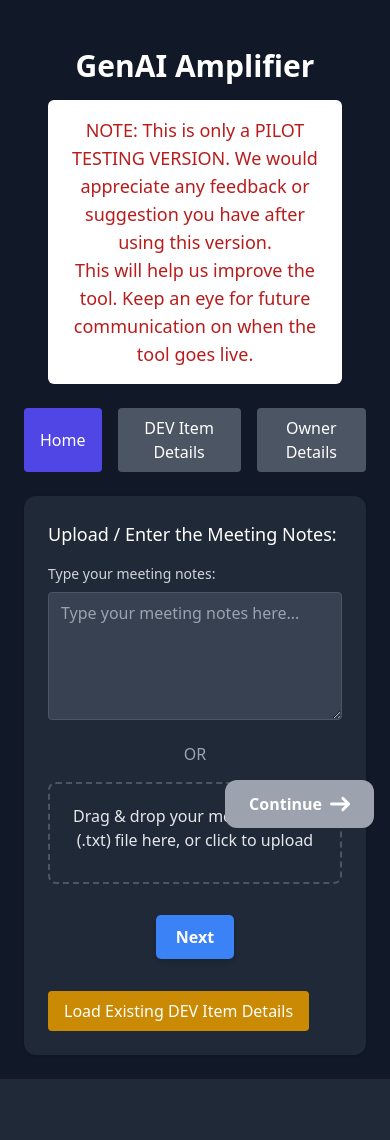
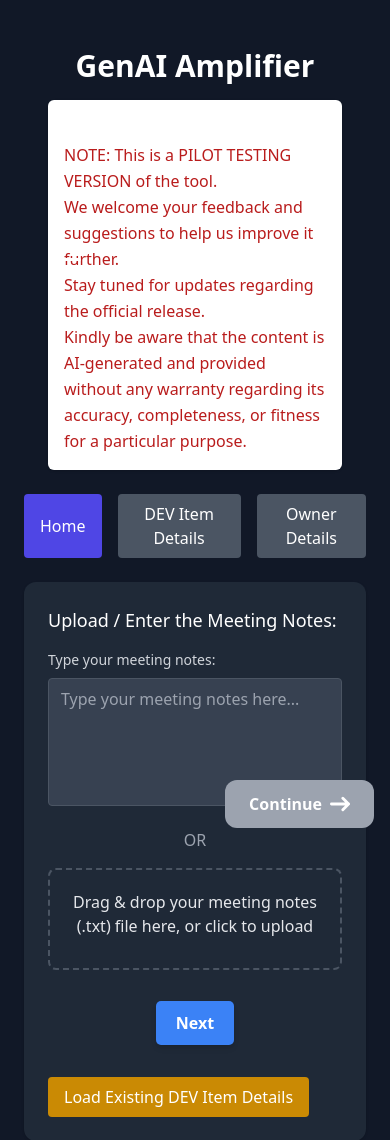
Before and after one commit to naveensomalapuri/NDBS-AIML-TEAM-GenAI-Amplifier, a FastAPI app: page / in a window 390 px wide. Shown: the top 1140 px of the page. Before the commit the page ends 1079 px from the top, so only its background shows below. Run offline with FastAPI, Linux system fonts and the light colour scheme; parts of the project's set-up code (start-up, migrations or seed data) failed here and were passed over; some libraries are stand-ins or nearby versions.

Commit message:
Update app.html
Final Hamburger updated

```diff
--- a/templates/app.html
+++ b/templates/app.html
@@ -292,54 +292,19 @@
     <button id="close-menu" class="close-menu">&times;</button>
 
     <div class="menu-section">
-      <h3>Project Version</h3>
-      <a href="#" class="menu-link" onclick="projectVersion()">
-        Version: 0.0.1v
-      </a>
+      <h3>Version: 1.0.0</h3>
     </div>
 
-
-<div class="menu-section">
-  <h3>Current Enhancements</h3>
-  <div class="dropdown-container">
-    <button class="dropdown-toggle" id="current-enhancements-toggle">
-      <span>Current Enhancements</span>
-      <span class="dropdown-arrow">▼</span>
-    </button>
-    <div class="dropdown-list" id="current-enhancements-list">
-      <div class="dropdown-item">UI/UX Improvements</div>
-      <div class="dropdown-item">AI Integration</div>
-      <div class="dropdown-item">Performance Optimization</div>
-      <div class="dropdown-item">User Authentication</div>
-      <div class="dropdown-item">API Enhancements</div>
-
-    </div>
-  </div>
-</div>
-
-<div class="menu-section">
-  <h3>Upcoming Enhancements</h3>
-  <div class="dropdown-container">
-    <button class="dropdown-toggle" id="upcoming-enhancements-toggle">
-      <span>Upcoming Enhancements</span>
-      <span class="dropdown-arrow">▼</span>
-    </button>
-    <div class="dropdown-list" id="upcoming-enhancements-list">
-      <div class="dropdown-item">SharePoint Integration</div>
-      <div class="dropdown-item">Post-regeneration section clearing</div>
-      <div class="dropdown-item">Ingesting multiple files</div>
-      <div class="dropdown-item">Automation Features</div>
-    </div>
-  </div>
-</div>
-
     <div class="menu-section">
-      <h3>Resources</h3>
+      <!-- <h3>Resources</h3> -->
+      <a href="#" class="menu-link" onclick="projectVersion()">
+        Release Document
+      </a>
       <a href="#" class="menu-link" onclick="downloadUserManual()">
-        📄 User Manual (PPT)
+        User Manual
       </a>
       <a href="#" class="menu-link" onclick="openFeedbackForm()">
-        💬 Feedback Form
+        Feedback Form
       </a>
     </div>
   </div>
@@ -357,9 +322,16 @@
   </div>
   <div class="mx-auto">
     <h1 class="text-3xl font-bold text-white text-center mb-4">GenAI Amplifier</h1>
-    <div class="bg-white p-4 rounded-md note-box">
-      <p class="text-lg text-red-700 text-center">NOTE: This is only a PILOT TESTING VERSION. We would appreciate any feedback or suggestion you have after using this version.<br>This will help us improve the tool. Keep an eye for future communication on when the tool goes live.</p>
-    </div>
+<div class="bg-white p-4 rounded-md mx-auto max-w-3xl shadow note-box">
+  <p class="text-red-700 text-left text-base whitespace-pre-line leading-relaxed">
+    NOTE: This is a PILOT TESTING VERSION of the tool.
+    We welcome your feedback and suggestions to help us improve it further.
+    Stay tuned for updates regarding the official release.
+    Kindly be aware that the content is AI-generated and provided without any warranty regarding its accuracy, completeness, or fitness for a particular purpose.
+  </p>
+</div>
+
+
   </div>
   <div class="absolute right-6 header-logo">
     <!-- Logo from static folder -->
@@ -592,45 +564,11 @@
     // Menu link functions
     function projectVersion() {
       // Replace with actual download link
-      window.open('', '_blank');
+      window.open('https://itellicloud.sharepoint.com/:b:/r/sites/US-saleshub/Shared%20Documents/06-%20Digital%20Innovations%20Internal%20Documents/Artificial%20Intelligence%20and%20Machine%20Learning%20Projects/2024%20-%20Gen%20AI%20Amplifier/GenAI%20Amplifier%20v1.0.0/PDF/Release%20Document%20-%20GenAI%20Amplifier%20v1.0.0.pdf?csf=1&web=1&e=ebCREP', '_blank');
     }
 // Add this JavaScript to your existing <script> section, after the existing menu functions
 
-// Dropdown toggle functionality
-function initializeDropdowns() {
-  const currentEnhancementsToggle = document.getElementById('current-enhancements-toggle');
-  const currentEnhancementsList = document.getElementById('current-enhancements-list');
-  const upcomingEnhancementsToggle = document.getElementById('upcoming-enhancements-toggle');
-  const upcomingEnhancementsList = document.getElementById('upcoming-enhancements-list');
 
-  // Current Enhancements dropdown
-  currentEnhancementsToggle.addEventListener('click', function() {
-    const arrow = this.querySelector('.dropdown-arrow');
-    const isOpen = currentEnhancementsList.classList.contains('open');
-
-    if (isOpen) {
-      currentEnhancementsList.classList.remove('open');
-      arrow.classList.remove('rotated');
-    } else {
-      currentEnhancementsList.classList.add('open');
-      arrow.classList.add('rotated');
-    }
-  });
-
-  // Upcoming Enhancements dropdown
-  upcomingEnhancementsToggle.addEventListener('click', function() {
-    const arrow = this.querySelector('.dropdown-arrow');
-    const isOpen = upcomingEnhancementsList.classList.contains('open');
-
-    if (isOpen) {
-      upcomingEnhancementsList.classList.remove('open');
-      arrow.classList.remove('rotated');
-    } else {
-      upcomingEnhancementsList.classList.add('open');
-      arrow.classList.add('rotated');
-    }
-  });
-}
 
 // Call the function when the page loads
 document.addEventListener('DOMContentLoaded', function() {
@@ -640,12 +578,12 @@ document.addEventListener('DOMContentLoaded', function() {
     // Menu link functions
     function downloadUserManual() {
       // Replace with actual download link
-      window.open('https://itellicloud.sharepoint.com/:p:/r/sites/US-saleshub/_layouts/15/Doc.aspx?sourcedoc=%7BC88CDC3D-62B5-4320-B09F-249149FBD4E5%7D&file=Gen%20AI%20Amplifier%20-%20User%20Manual_V1.pptx&action=edit&mobileredirect=true', '_blank');
+      window.open('https://itellicloud.sharepoint.com/:b:/r/sites/US-saleshub/Shared%20Documents/06-%20Digital%20Innovations%20Internal%20Documents/Artificial%20Intelligence%20and%20Machine%20Learning%20Projects/2024%20-%20Gen%20AI%20Amplifier/GenAI%20Amplifier%20v1.0.0/PDF/Gen%20AI%20Amplifier%20-%20User%20Manual.pdf?csf=1&web=1&e=xr4I1o', '_blank');
     }
 
     function openFeedbackForm() {
       // Replace with actual feedback form link
-      window.open('https://forms.office.com/Pages/DesignPageV2.aspx?subpage=design&token=654c0658f23a4b999abaa3702d23c41e&id=Gd7ERvwPVEyqhu5ydK-p1ypLotnXSFBLsOBkdbM0WSpUN0s4QjI4V1VSVlhUWkU0VDE4VzZDUjBORy4u', '_blank');
+      window.open('https://forms.office.com/Pages/ShareFormPage.aspx?id=Gd7ERvwPVEyqhu5ydK-p1ypLotnXSFBLsOBkdbM0WSpUMFc3WlVGSUQ4UkJSNE1EWENGRjRJUEVXSC4u&sharetoken=7W58uO1Lp7fgsIfeJmGA', '_blank');
     }
 
     // Tab functionality
```
